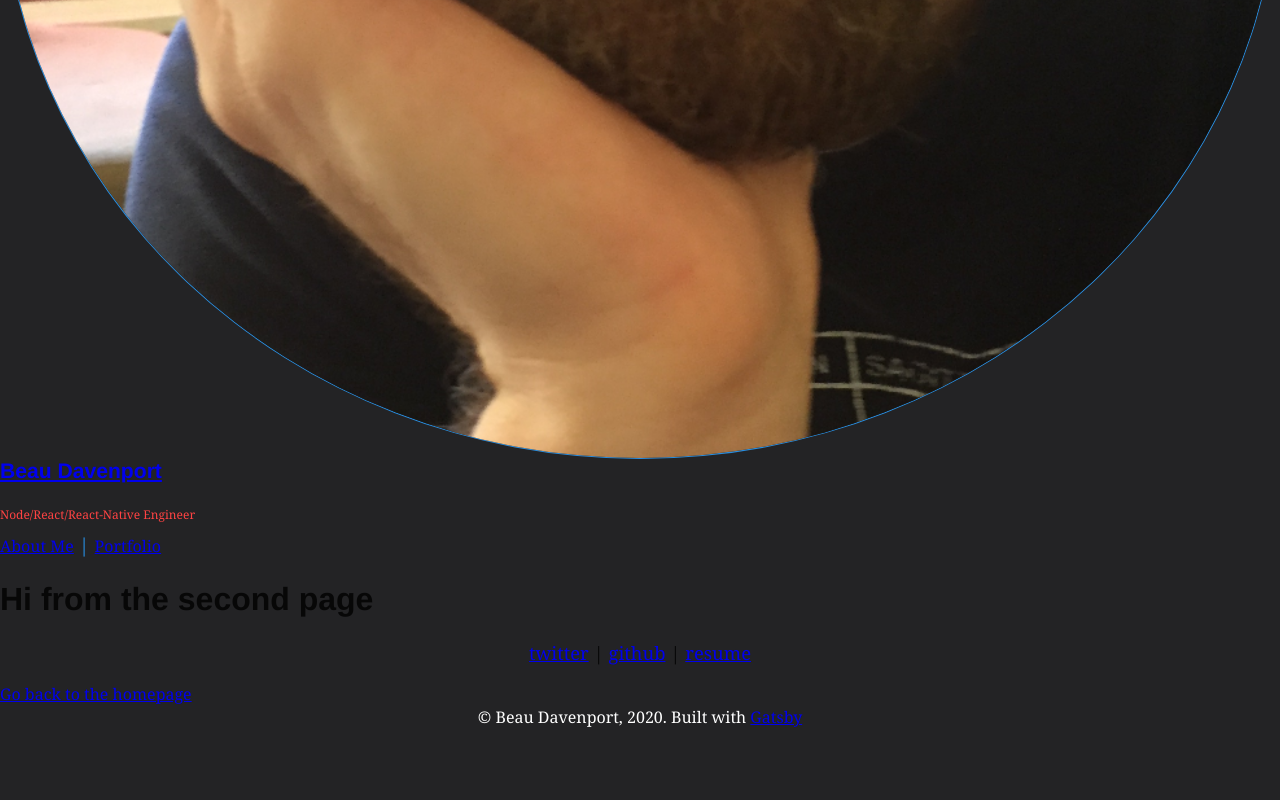
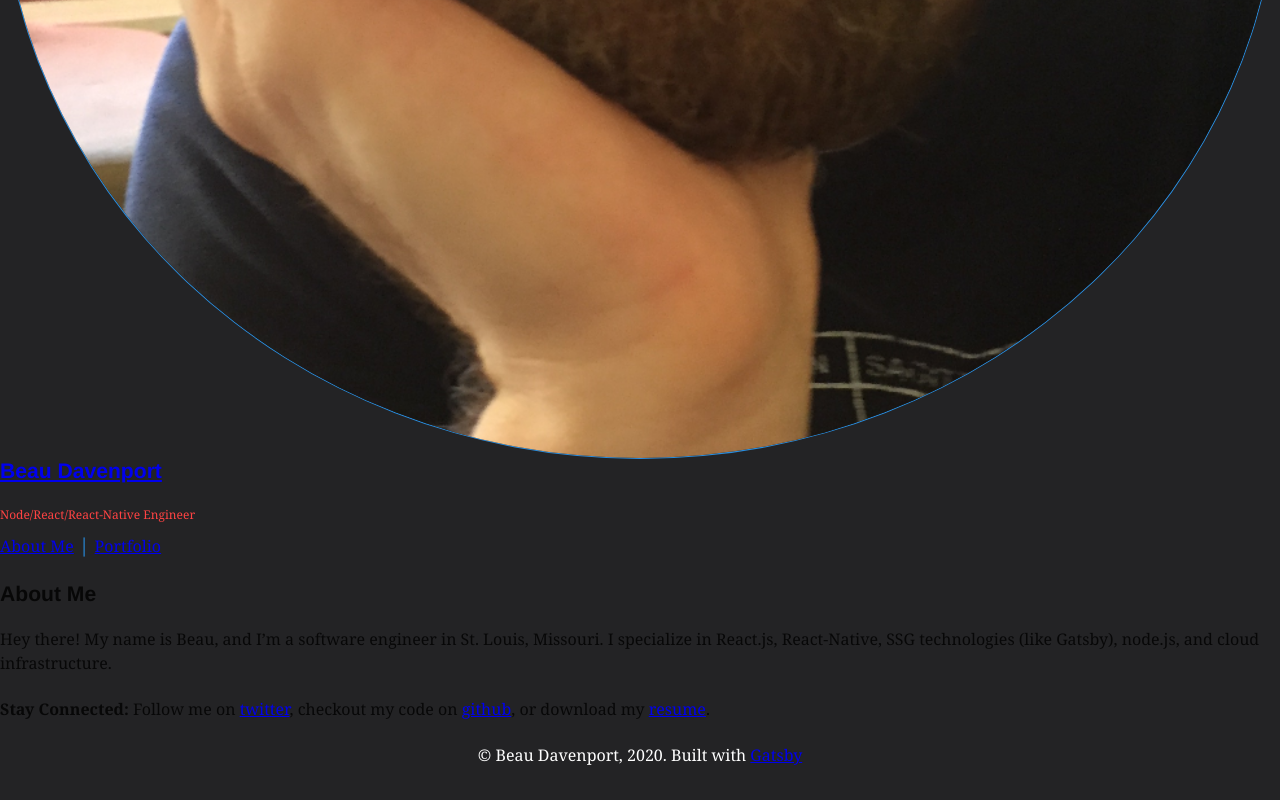
Before and after one commit to beaudavenport/gatsby-blog, a Gatsby site: page /about in a window 1280 px wide. Shown: the part 743-1543 px from the top of the page. Before the commit the page ends 1504 px from the top, so only its background shows below. Built offline with nearby package versions, Linux system fonts and the light colour scheme; Gatsby itself is replaced by a stand-in of ours; some packages are replaced by stand-ins of ours; what typography-theme-ocean-beach would draw is missing.

Commit message:
Make page styles consistent, update about me - BD

```diff
--- a/src/pages/about.js
+++ b/src/pages/about.js
@@ -1,27 +1,31 @@
 import React from 'react';
-import { Link } from 'gatsby';
 
 import Layout from '../components/layout';
 import SEO from '../components/seo';
+import pageStyles from './page.module.css';
 
 const AboutPage = () => (
   <Layout>
     <SEO title="About Me" />
-    <h1>Hi from the second page</h1>
-    <div>
-      <p style={{ marginBottom: '1rem', textAlign: 'center', fontSize: '1.15rem' }}>
+    <h3 className={pageStyles.contentTitle}>About Me</h3>
+    <p>
+      Hey there! My name is Beau, and I’m a software engineer in St. Louis, Missouri.
+      I specialize in React.js, React-Native, SSG technologies (like Gatsby), node.js,
+      and cloud infrastructure.
+    </p>
+    <p>
+      <strong>Stay Connected: </strong>
+    Follow me on
+      {' '}
       <a href="https://twitter.com/beau_dav">twitter</a>
-        {' '}
-          |
+      , checkout my code on
       {' '}
       <a href="https://github.com/beaudavenport">github</a>
-        {' '}
-          |
+      , or download my
       {' '}
       <a href="https://github.com/beaudavenport">resume</a>
+.
     </p>
-    </div>
-    <Link to="/">Go back to the homepage</Link>
   </Layout>
 );
 
--- a/src/pages/index.js
+++ b/src/pages/index.js
@@ -5,6 +5,8 @@ import Img from 'gatsby-image';
 import SEO from '../components/seo';
 import containerStyles from '../components/container.module.css';
 import blogPageStyles from './blogPage.module.css';
+import pageStyles from './page.module.css';
+
 import Layout from '../components/layout';
 
 const IndexPage = ({ data }) => {
@@ -12,6 +14,7 @@ const IndexPage = ({ data }) => {
   return (
     <Layout>
       <SEO title="Home" />
+      <h3 className={pageStyles.contentTitle}>Blog Posts</h3>
       <div className={containerStyles.container}>
         {first3Nodes.map((node) => (
           <Link to={node.fields.slug} className={blogPageStyles.linkContainer}>
--- /dev/null
+++ b/src/pages/page.module.css
@@ -0,0 +1,5 @@
+.content-title {
+  margin-top: 0;
+  font-style: italic;
+  color: #a30000;
+}
--- a/src/pages/projects.js
+++ b/src/pages/projects.js
@@ -1,14 +1,12 @@
 import React from 'react';
 import SEO from '../components/seo';
-import containerStyles from '../components/container.module.css';
+import pageStyles from './page.module.css';
 import Layout from '../components/layout';
 
 const ProjectsPage = () => (
   <Layout>
     <SEO title="Home" />
-    <div className={containerStyles.container}>
-      <div>Here I am</div>
-    </div>
+    <h3 className={pageStyles.contentTitle}>Portfolio</h3>
   </Layout>
 );
 
```
Also changed, not shown: src/components/layout.module.css (line endings or trailing spaces). Lines whose indentation alone changed are shown as unchanged.
